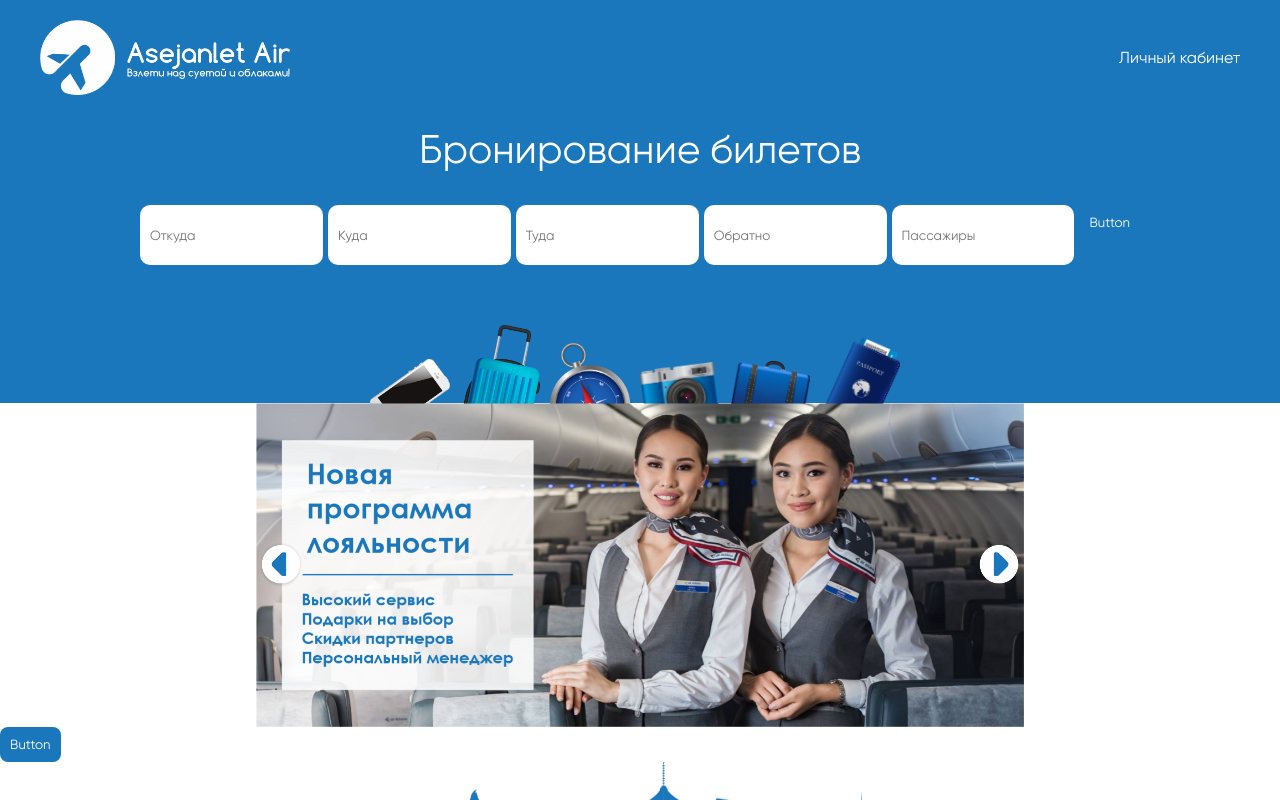
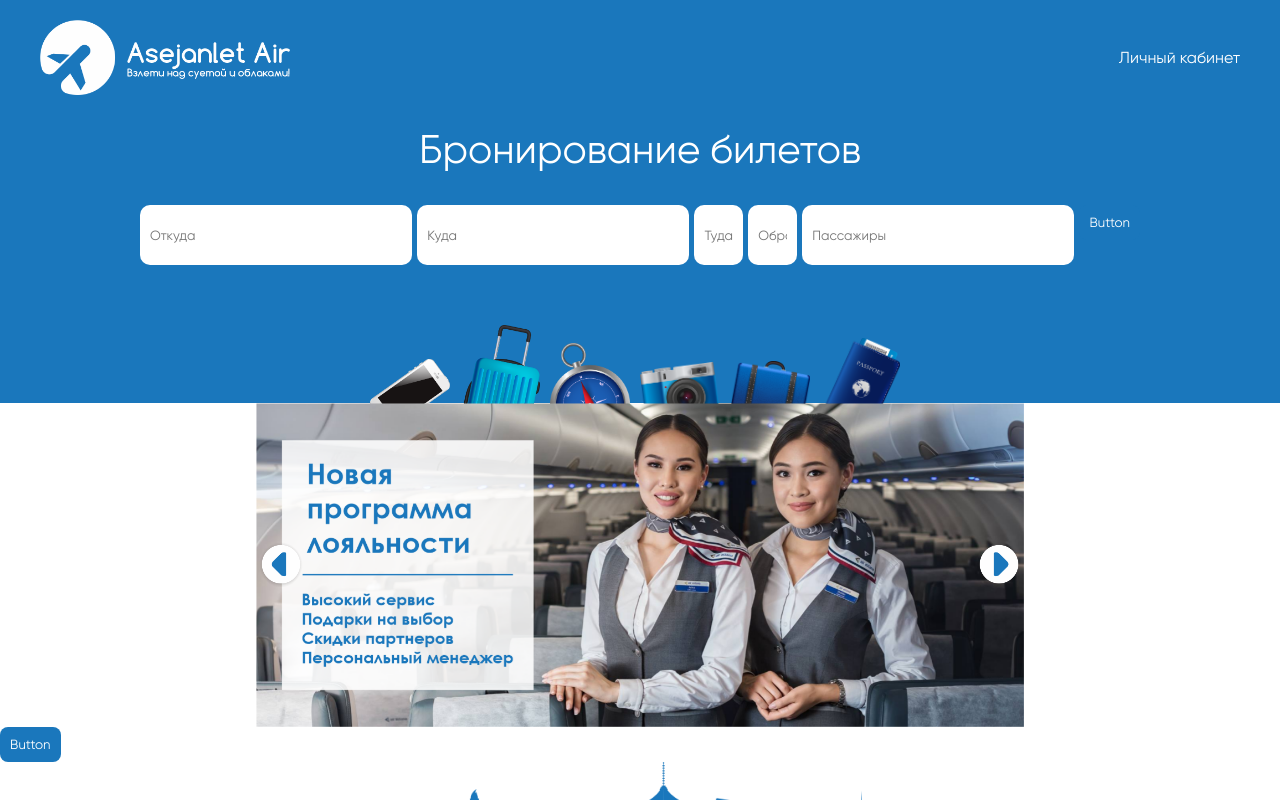
Before and after one commit to Zhangirrr/diploma, a React (Create React App) app: page / in a window 1280 px wide. Shown: the top 800 px of the page. Built offline with nearby package versions, Linux system fonts and the light colour scheme; a web font is replaced by a local one.

Commit message:
добавили календарик

```diff
--- a/package.json
+++ b/package.json
@@ -7,6 +7,7 @@
     "@testing-library/react": "^13.0.0",
     "@testing-library/user-event": "^13.2.1",
     "react": "^18.2.0",
+    "react-datepicker": "^4.12.0",
     "react-dom": "^18.2.0",
     "react-router-dom": "^6.10.0",
     "react-scripts": "5.0.1",
--- a/src/components/Header/Header.jsx
+++ b/src/components/Header/Header.jsx
@@ -1,4 +1,6 @@
-import React from 'react'
+import React, { useState } from 'react'
+import DatePicker from 'react-datepicker';
+import 'react-datepicker/dist/react-datepicker.css';
 import s from './Header.module.scss'
 
 import Logo from '../../images/logo-white.png';
@@ -11,6 +13,9 @@ import HeaderImage6 from '../../images/header-image-6.png';
 import Button from '../Button';
 
 function Header() {
+  const [dateFrom, setDateFrom] = useState(null);
+  const [dateTo, setDateTo] = useState(null);
+
   return (
     <div className={s.header}>
       <div className={s.menu}>
@@ -25,11 +30,33 @@ function Header() {
       <div className={s.tickets}>
         <input className={s.cityFrom} type="text" placeholder="Откуда" />
         <input className={s.cityTo} type="text" placeholder="Куда" />
+
+        <DatePicker
+          className={s.dateFrom}
+          selected={dateFrom}
+          onChange={(date) => setDateFrom(date)}
+          placeholderText="Туда"
+        />
+
+        <DatePicker
+          className={s.dateTo}
+          selected={dateTo}
+          onChange={(date) => setDateTo(date)}
+          placeholderText="Обратно"
+        />
+
+        <input className={s.passenger} type="text" placeholder="Пассажиры" />
+        <Button />
+      </div>
+
+      {/* <div className={s.tickets}>
+        <input className={s.cityFrom} type="text" placeholder="Откуда" />
+        <input className={s.cityTo} type="text" placeholder="Куда" />
         <input className={s.dateFrom} type="text" placeholder="Туда" />
         <input className={s.dateTo} type="text" placeholder="Обратно" />
         <input className={s.passenger} type="text" placeholder="Пассажиры" />
         <Button />
-      </div>
+      </div> */}
 
       <div className={s.animation}>
         <img className={s.image1} src={HeaderImage1} alt="" />
--- a/src/components/Header/Header.module.scss
+++ b/src/components/Header/Header.module.scss
@@ -43,6 +43,10 @@
             border-radius: 10px;
             padding: 10px;
         }
+
+        .react-datepicker {
+            z-index: 1;
+        }
     }
 
     .animation {
```
Also changed, not shown: 1 other file (tests, documents, lock files or other folders).
